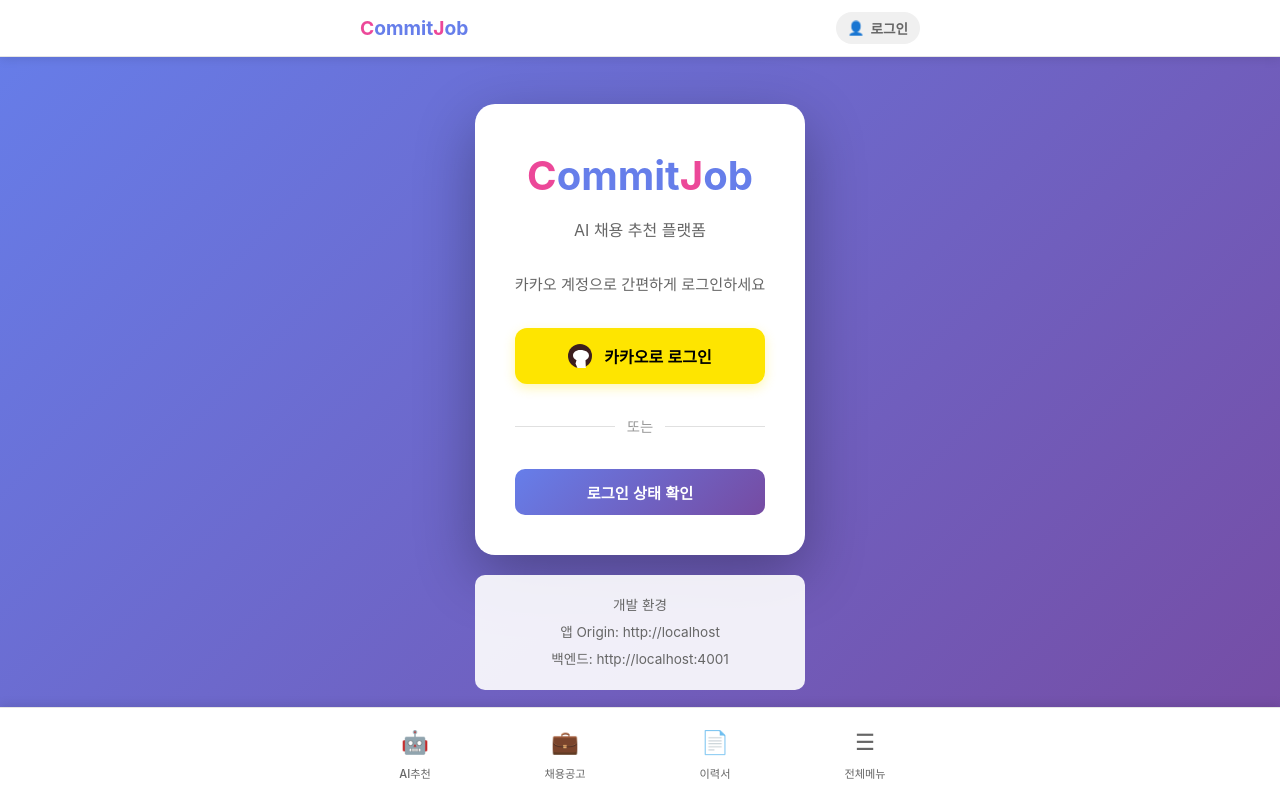
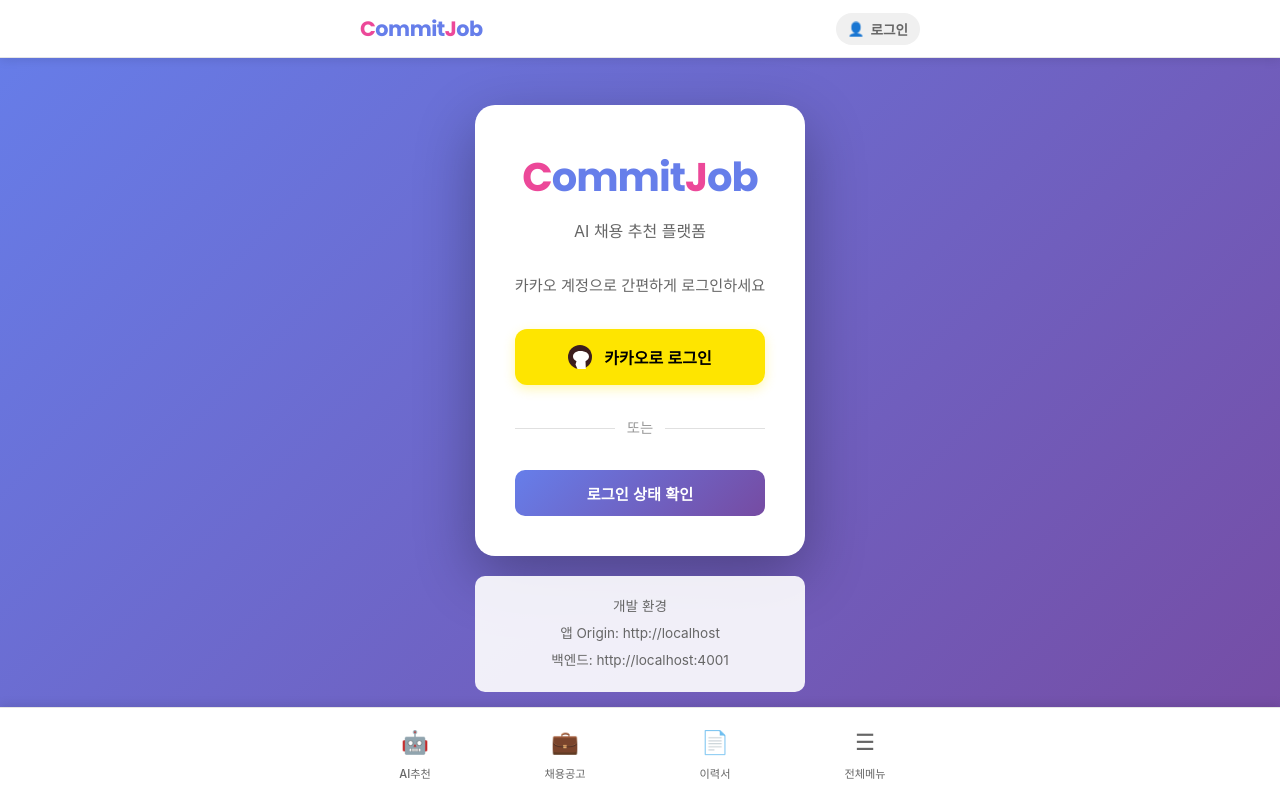
Before and after one commit to cmmnnie/commitjob, a React (Vite) app in the folder kakao-login-app/: page / in a window 1280 px wide. Built offline with nearby package versions, Linux system fonts and the light colour scheme.

Commit message:
Add Poppins font for elegant CommitJob logo styling

```diff
--- a/kakao-login-app/index.html
+++ b/kakao-login-app/index.html
@@ -4,6 +4,10 @@
     <meta charset="UTF-8">
     <meta name="viewport" content="width=device-width, initial-scale=1.0">
     <title>카카오 로그인 - CommitJob</title>
+    <!-- Google Fonts -->
+    <link rel="preconnect" href="https://fonts.googleapis.com">
+    <link rel="preconnect" href="https://fonts.gstatic.com" crossorigin>
+    <link href="https://fonts.googleapis.com/css2?family=Poppins:wght@600;700;800&display=swap" rel="stylesheet">
     <!-- Kakao JavaScript SDK -->
     <script src="https://developers.kakao.com/sdk/js/kakao.min.js"></script>
 </head>
--- a/kakao-login-app/src/components/Header.jsx
+++ b/kakao-login-app/src/components/Header.jsx
@@ -78,13 +78,15 @@
 
     const logoStyle = {
         color: '#667eea',
-        fontSize: '1.2rem',
+        fontSize: '1.3rem',
         fontWeight: '700',
+        fontFamily: "'Poppins', sans-serif",
         textDecoration: 'none',
         display: 'flex',
         alignItems: 'center',
         gap: '6px',
-        transition: 'all 0.3s ease'
+        transition: 'all 0.3s ease',
+        letterSpacing: '-0.5px'
     };
 
     const profileButtonStyle = {
--- a/kakao-login-app/src/pages/MainPage.jsx
+++ b/kakao-login-app/src/pages/MainPage.jsx
@@ -245,7 +245,7 @@
                 <div id="loginSection" className="section">
                     <div className="login-card">
                         <div className="logo-section">
-                            <h1>
+                            <h1 style={{ fontFamily: "'Poppins', sans-serif", letterSpacing: '-1px' }}>
                                 <span style={{ color: '#ec4899' }}>C</span>ommit<span style={{ color: '#ec4899' }}>J</span>ob
                             </h1>
                             <p>AI 채용 추천 플랫폼</p>
```
